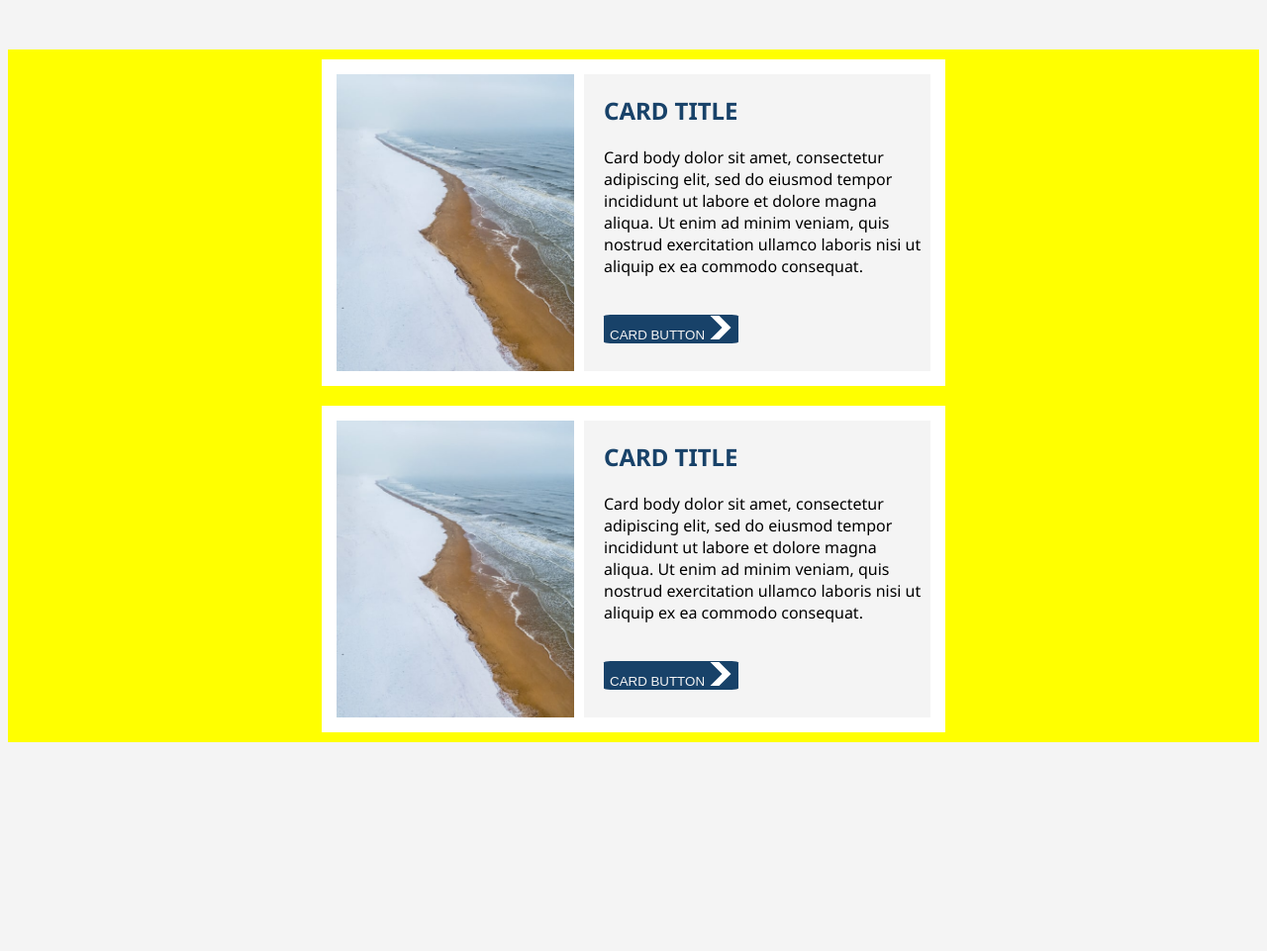
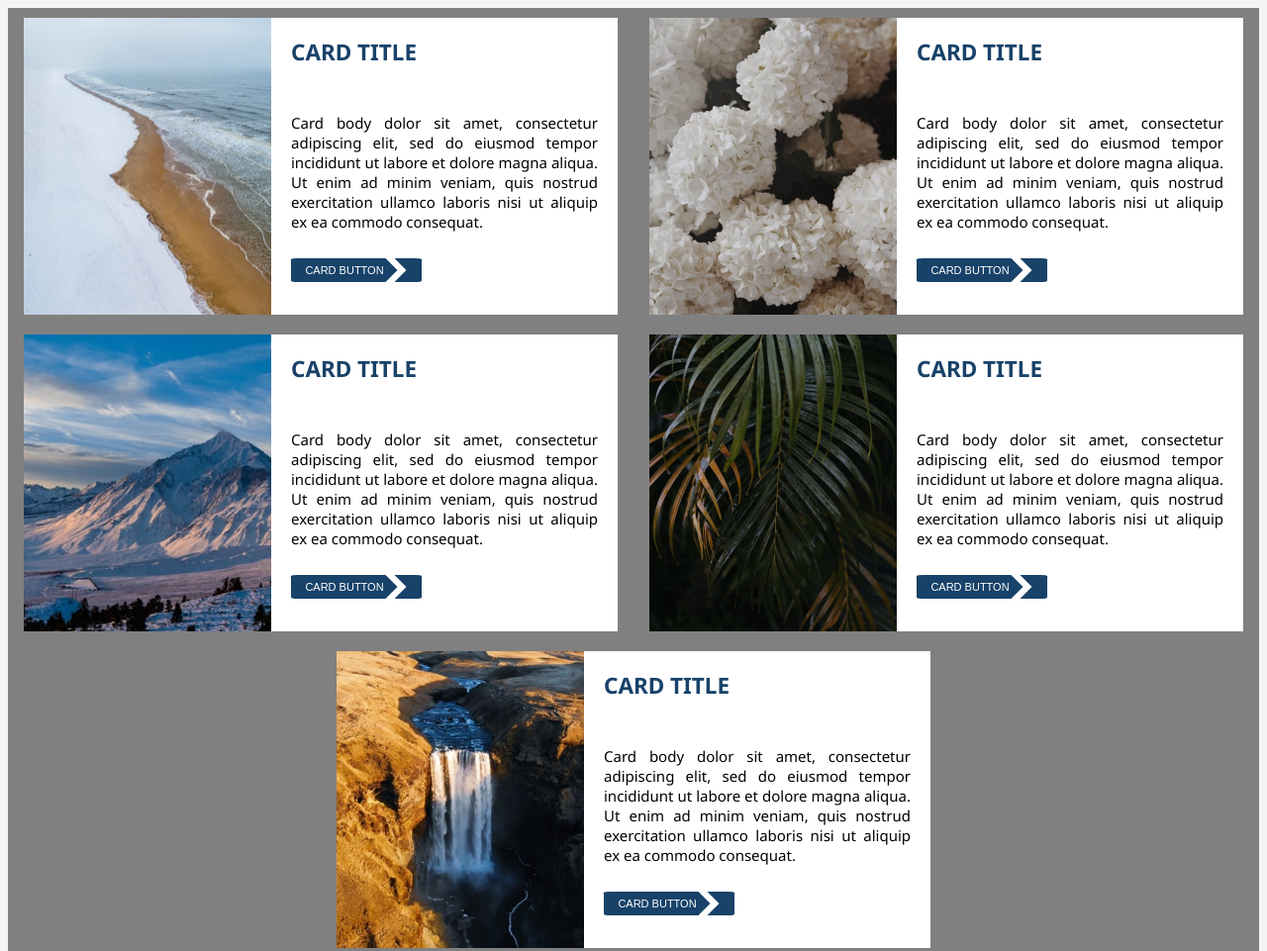
Before and after one commit to emmDevs/primate-test, a plain HTML site: page index.html in a window 1280 px wide. Shown: the top 961 px of the page at 99% size. Before the commit the page ends 800 px from the top, so only its background shows below. Drawn offline with Linux system fonts and the light colour scheme.

Commit message:
responsive resizing working

```diff
--- a/index.html
+++ b/index.html
@@ -67,7 +67,8 @@
 
         <div class="card-container">
           <div class="image-container">
-            <img class="card-image" src="./assets/sea.jpeg" alt="sea lapping at thin strip of beach and snow covered dunes.">
+            <img class="card-image" src="./assets/sea.jpeg" alt="sea lapping at narrow strip of beach and snow covered dunes.">
+
           </div>
 
 
@@ -86,7 +87,7 @@
 
         <div class="card-container">
           <div class="image-container">
-            <img class="card-image" src="./assets/sea.jpeg" alt="sea lapping at thin strip of beach and snow covered dunes.">
+            <img class="card-image" src="./assets/flowers.jpeg" alt="bunch of large white hydrangea blooms.">
           </div>
 
 
@@ -103,6 +104,62 @@
 
         </div>
 
+        <div class="card-container">
+          <div class="image-container">
+            <img class="card-image" src="./assets/mountains.jpeg" alt="snow covered mountains with fir trees at the base.">
+          </div>
+
+
+       <div class="text-container">
+          <h2>CARD TITLE</h2>
+            <p>Card body dolor sit amet, consectetur adipiscing elit, sed do eiusmod tempor incididunt ut labore et dolore magna aliqua.  Ut enim ad minim veniam, quis nostrud exercitation ullamco laboris nisi ut aliquip ex ea commodo consequat.</p>
+                <br>
+                  <button class="button">CARD BUTTON
+                    <svg class="chevron" width="24" height="24" viewBox="0 0 24 24" fill="white">
+                      <path d="M10.477 0h-8.977l12.024 12-12.024 12h8.977l12.023-12z"/>
+                    </svg>
+                  </button>
+          </div>
+
+        </div>
+
+        <div class="card-container">
+          <div class="image-container">
+            <img class="card-image" src="./assets/palms.jpeg" alt="large palm leaves dripping with moisture.">
+          </div>
+
+
+       <div class="text-container">
+          <h2>CARD TITLE</h2>
+            <p>Card body dolor sit amet, consectetur adipiscing elit, sed do eiusmod tempor incididunt ut labore et dolore magna aliqua.  Ut enim ad minim veniam, quis nostrud exercitation ullamco laboris nisi ut aliquip ex ea commodo consequat.</p>
+                <br>
+                  <button class="button">CARD BUTTON
+                    <svg class="chevron" width="24" height="24" viewBox="0 0 24 24" fill="white">
+                      <path d="M10.477 0h-8.977l12.024 12-12.024 12h8.977l12.023-12z"/>
+                    </svg>
+                  </button>
+          </div>
+
+        </div>
+
+        <div class="card-container">
+          <div class="image-container">
+            <img class="card-image" src="./assets/waterfall.jpeg" alt="arid landscape with high waterfall.">
+          </div>
+
+
+       <div class="text-container">
+          <h2>CARD TITLE</h2>
+            <p>Card body dolor sit amet, consectetur adipiscing elit, sed do eiusmod tempor incididunt ut labore et dolore magna aliqua.  Ut enim ad minim veniam, quis nostrud exercitation ullamco laboris nisi ut aliquip ex ea commodo consequat.</p>
+                <br>
+                  <button class="button">CARD BUTTON
+                    <svg class="chevron" width="24" height="24" viewBox="0 0 24 24" fill="white">
+                      <path d="M10.477 0h-8.977l12.024 12-12.024 12h8.977l12.023-12z"/>
+                    </svg>
+                  </button>
+          </div>
+
+        </div>
 
         </div>
 
--- a/styles.css
+++ b/styles.css
@@ -62,7 +62,7 @@ iframe {
   flex-direction: column;
   align-items: center;
   flex-wrap: wrap;
-  background: yellow;
+  background:grey;
 }
 
 .card-container{
@@ -70,10 +70,8 @@ iframe {
   max-width: 300px;
   height: 500px;
   margin: 10px;
-  background: #fff;
   display: flex;
   flex-direction: column;
-  padding: 15px;
 }
 
 .image-container{
@@ -83,14 +81,22 @@ iframe {
 }
 
 .card-image{
-  max-width: 100%;
-  flex:0 0 300px;
+  width: 100%;
+  height: 100%;
+  object-fit: cover;
+  object-position: center center;
+  display: block;
 }
 
 .text-container{
   padding-bottom: 20px;
-  background:#f4f4f4;
-
+  padding-left: 20px;
+  font-size: 15px;
+  text-align: justify;
+  padding-right: 20px;
+  display: flex;
+  flex-wrap: wrap;
+  background: #fff;
 }
 
 .text-container > h2{
@@ -104,12 +110,17 @@ iframe {
 }
 
 .button{
+  display: flex;
+  justify-content: center;
+  align-items: center;
   background-color: #184269;
-  color: #f4f4f4;
+  color: #fff;
   border: none;
   border-radius: 5%;
   text-align: center;
-
+  width: 132px;
+  height: 24px;
+  font-size: 11px;
 }
 
 @media (min-width: 677px){
@@ -134,8 +145,56 @@ iframe {
   }
 
   .card-image{
-    max-height: 100%;
-    object-fit: contain;
-
+    max-width: 100%;
+    max-height: 300px;
   }
 }
+
+@media (min-width: 750px) and (max-width: 900px){
+
+    .card-container{
+      flex-direction: column;
+      max-width: 300px;
+      height: 500px;
+    }
+
+    .image-container{
+      max-width: 300px;
+      max-height: 200px;
+      flex: 0 0 300px;
+    }
+
+    .text-container{
+      padding-left: 20px;
+      padding-bottom: 20px;
+      background:#f4f4f4;
+  }
+
+  @media (min-width: 1200px){
+    .container{
+      display: flex;
+      flex-direction: row;
+      width: 750px;
+
+    }
+
+      .text-container{
+        padding-left: 20px;
+      }
+
+      .card-container{
+        flex-direction: row;
+        max-width: 600px;
+        height: 300px;
+      }
+
+      .image-container{
+        max-height: 300px;
+        flex: 0 0 250px;
+      }
+
+      .card-image{
+        max-width: 100%;
+        max-height: 300px;
+      }
+    }
```
